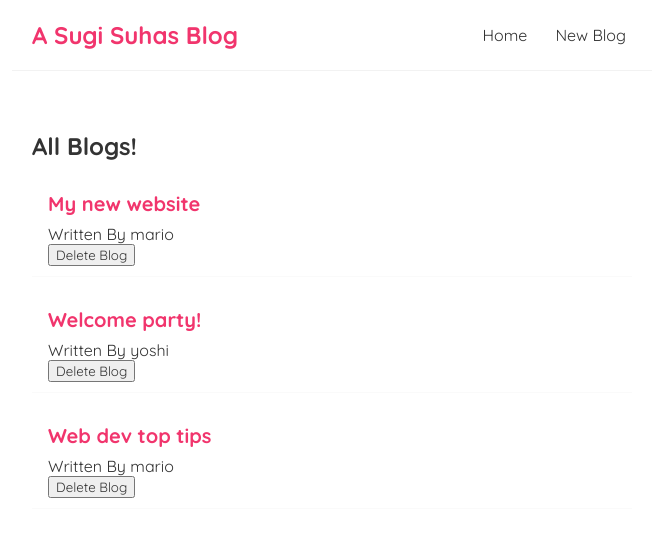
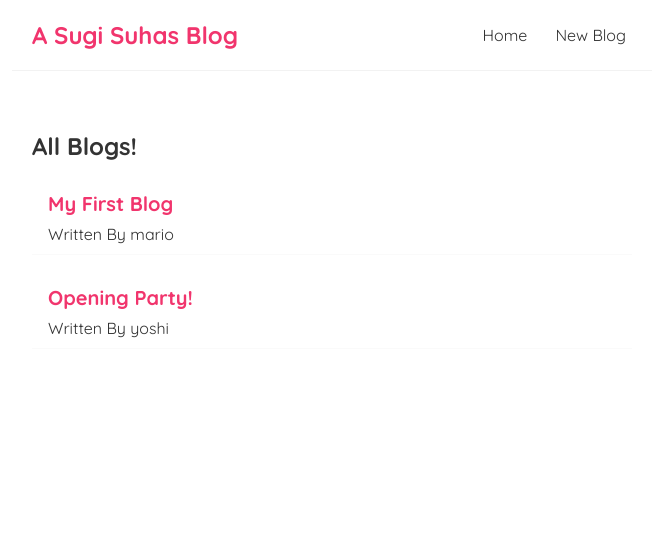
Before and after one commit to SuhasPalani/React_try, a React (Create React App) app: page / in a window 1280 px wide. Shown: the top 536 px of the page, without its empty margins (308-964 px from the left). Built offline with nearby package versions, Linux system fonts and the light colour scheme; data requests are answered from the project's data file.

Commit message:
json commit

```diff
--- a/src/BlogList.js
+++ b/src/BlogList.js
@@ -1,4 +1,4 @@
-const BlogList = ({blogs,title,handleDelete}) => {
+const BlogList = ({blogs,title}) => {
     // const blogs=props.blogs;
     // const title=props.title;
     // console.log(props,blogs);
@@ -11,7 +11,6 @@
                 <div className="blog-preview" key={blog.id}>
                     <h2>{blog.title}</h2>
                     <p>Written By {blog.author}</p>
-                    <button onClick={() => handleDelete(blog.id)}>Delete Blog</button>
                 </div>
             ))}
         </div>
--- a/src/Home.js
+++ b/src/Home.js
@@ -3,26 +3,23 @@
 
 const Home = () => {
 
-    const [blogs,setBlogs]=useState([
-        { title: 'My new website', body: 'lorem ipsum...', author: 'mario', id: 1 },
-        { title: 'Welcome party!', body: 'lorem ipsum...', author: 'yoshi', id: 2 },
-        { title: 'Web dev top tips', body: 'lorem ipsum...', author: 'mario', id: 3 }
-    ]);
-
-
-    const handleDelete=(id) => {
-        const newBlogs= blogs.filter(blog => blog.id!== id);
-        setBlogs(newBlogs);
-    }
-
+    const [blogs,setBlogs]=useState(null);
     useEffect(() => {
-        console.log('Use effect ran');
+        fetch('http://localhost:8000/blogs')
+        .then(res => {
+            return res.json();
+        })
+        .then(data => {
+            console.log(data);
+            setBlogs(data)
+        });
     },[]);
 
     return (
 
         <div className="home">
-            <BlogList blogs={blogs} title="All Blogs!" handleDelete={handleDelete}/>
+
+            {blogs && <BlogList blogs={blogs} title="All Blogs!"/>}
 
         </div>
     );
```
